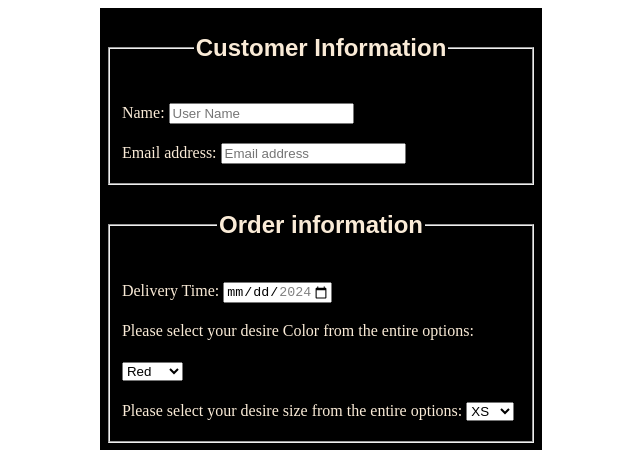
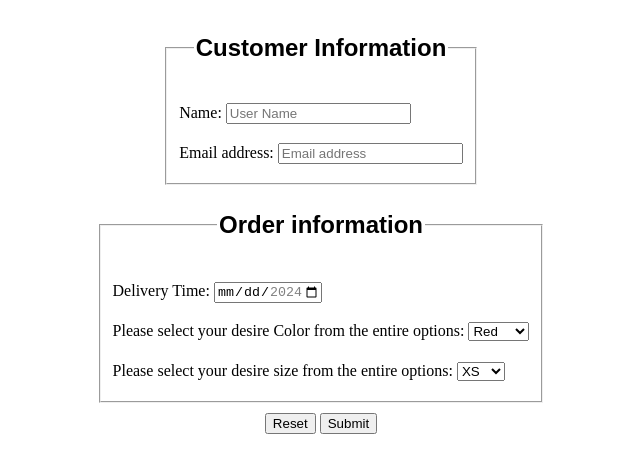
Before and after one commit to CodeYourFuture/Module-User-Focused-Data, a website: page Form-Controls/index.html in a window 1280 px wide. Shown: the part 75-525 px from the top of the page, without its empty margins (319-959 px from the left). Drawn offline with Linux system fonts and the light colour scheme.

```diff
--- a/Form-Controls/index.html
+++ b/Form-Controls/index.html
@@ -13,7 +13,7 @@
     <h1>Product Pick</h1>
   </header>
   <main>
-  <form action="results.html" method="get">
+
    <fieldset>
     <legend><h2>Customer Information</h2></legend>
     <div class="c-information">
--- a/Form-Controls/styles.css
+++ b/Form-Controls/styles.css
@@ -3,7 +3,7 @@
     line-height:40px;
 }
 fieldset{
-    width:90%;
+    width:fit-content;
     display:block;
     margin-left: auto;
     margin-right: auto;
@@ -23,7 +23,7 @@
 }
 form{
     color: antiquewhite;
-    width:35%;
+    width:50%;
     background-color: black;
     display: block;
     margin-left: auto;
```
